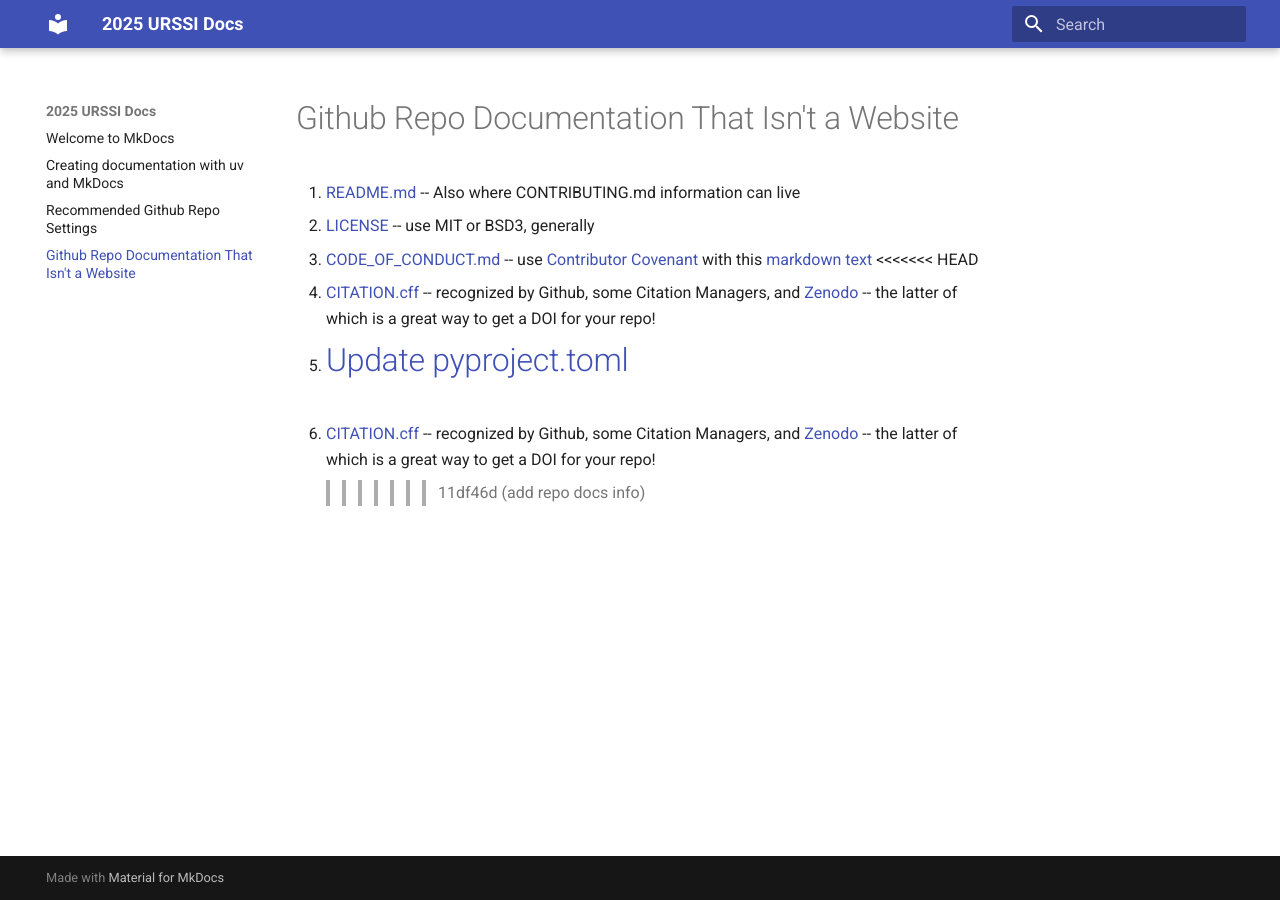
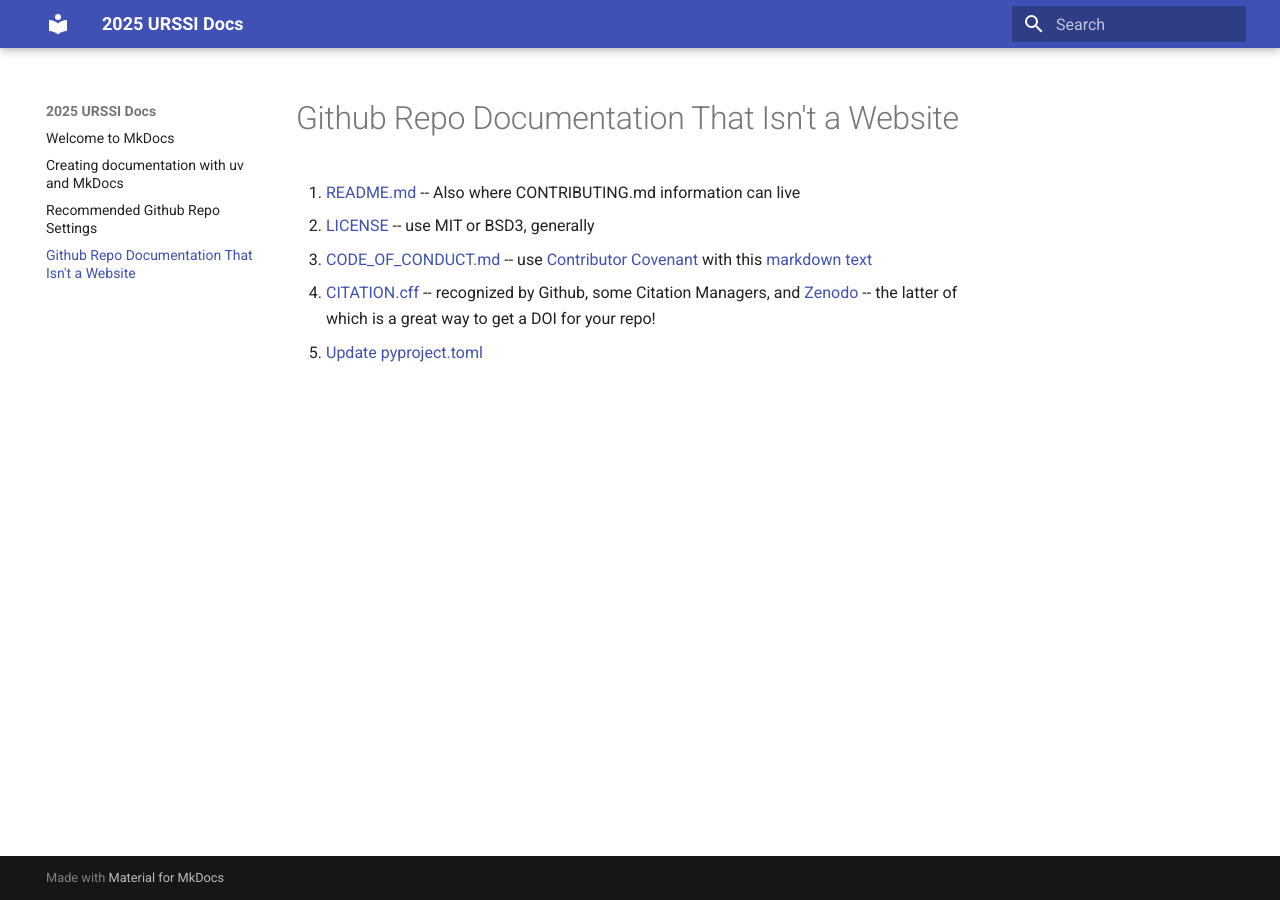
Before and after one commit to TimMonko/urssi-docs, an MkDocs documentation site: the page built from docs/repo_setup.md, in a window 1280 px wide. Built offline with MkDocs 1.6.1 and Material for MkDocs 9.7.7, drawn with Linux system fonts in a browser that asks for light colours.

```diff
--- a/docs/repo_setup.md
+++ b/docs/repo_setup.md
@@ -3,9 +3,5 @@
 1. [README.md](https://www.pyopensci.org/python-package-guide/tutorials/add-readme.html) -- Also where CONTRIBUTING.md information can live
 2. [LICENSE](https://www.pyopensci.org/python-package-guide/tutorials/add-license-coc.html) -- use MIT or BSD3, generally
 3. [CODE_OF_CONDUCT.md](https://www.pyopensci.org/python-package-guide/tutorials/add-license-coc.html#what-is-a-code-of-conduct-file) -- use [Contributor Covenant](https://www.contributor-covenant.org/) with this [markdown text](https://www.contributor-covenant.org/version/2/1/code_of_conduct/code_of_conduct.md)
-<<<<<<< HEAD
 4. [CITATION.cff](https://citation-file-format.github.io/) -- recognized by Github, some Citation Managers, and [Zenodo](https://zenodo.org/) -- the latter of which is a great way to get a DOI for your repo!
 5. [Update pyproject.toml](https://www.pyopensci.org/python-package-guide/tutorials/pyproject-toml.html)
-=======
-4. [CITATION.cff](https://citation-file-format.github.io/) -- recognized by Github, some Citation Managers, and [Zenodo](https://zenodo.org/) -- the latter of which is a great way to get a DOI for your repo!
->>>>>>> 11df46d (add repo docs info)
```
